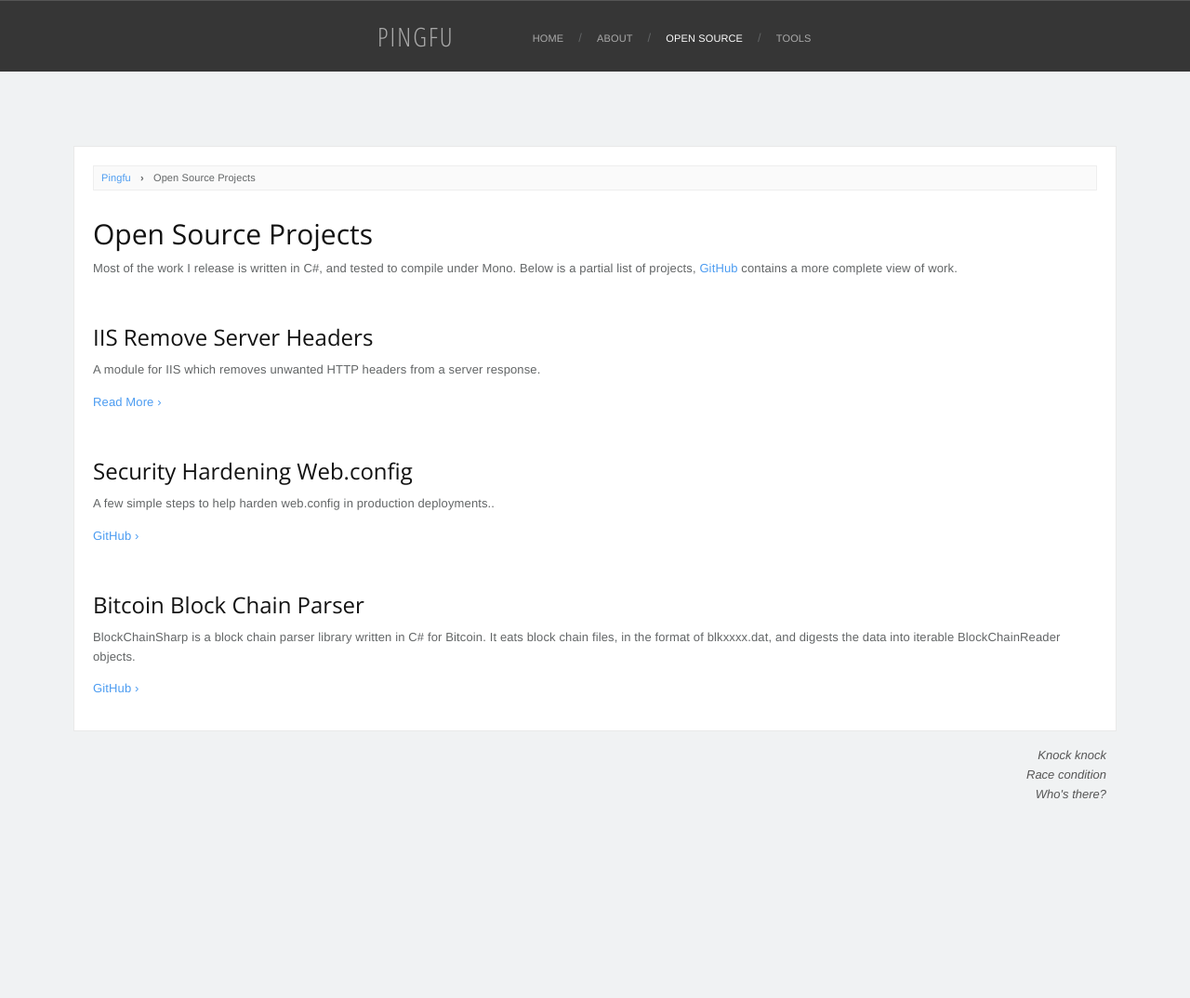
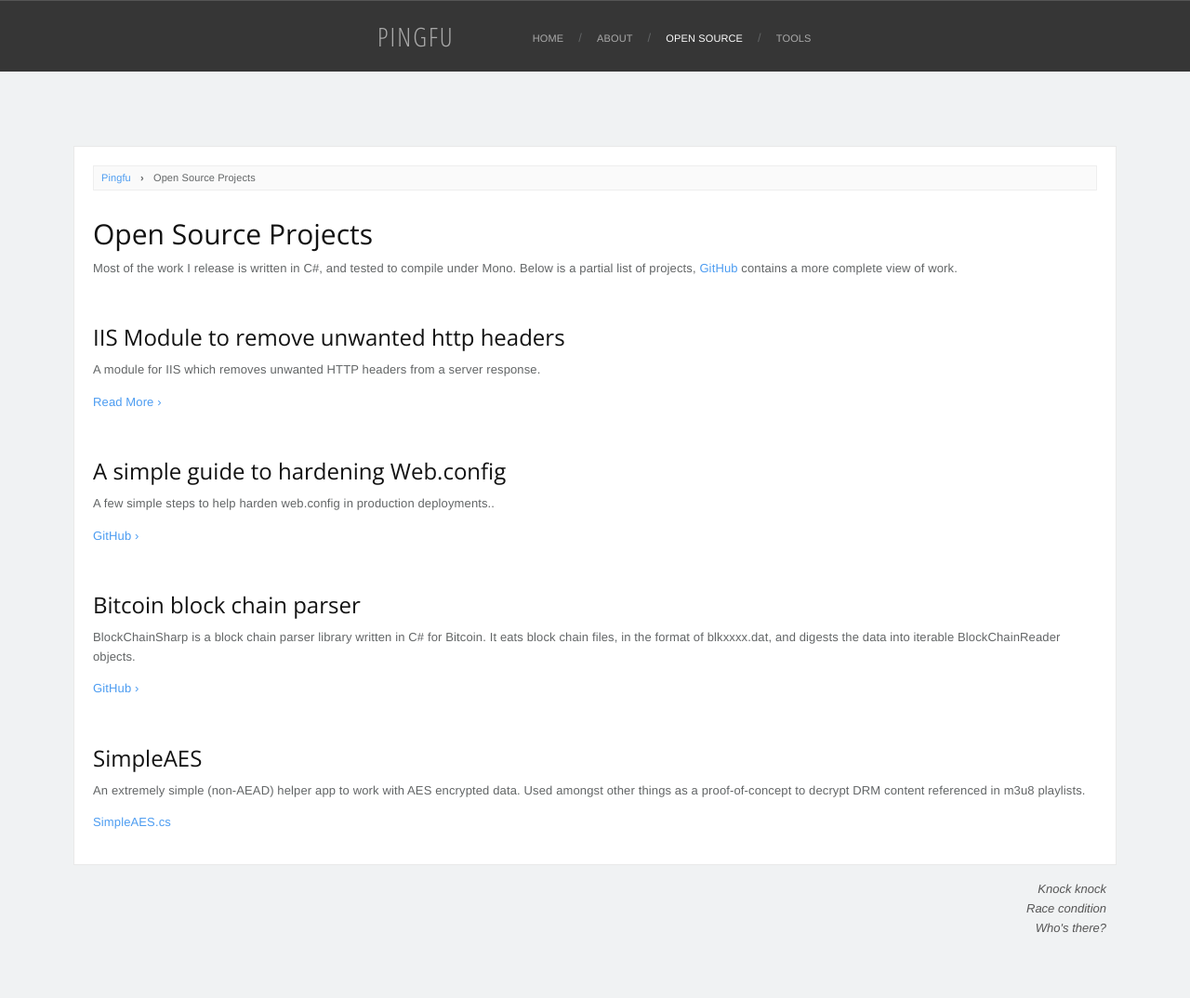
Before and after one commit to pingfu/pingfu.github.io, a Jekyll site: the page built from open-source.html, in a window 1280 px wide. Shown: the whole page at 93% size. Built offline with Jekyll 4.4.1, drawn with Linux system fonts in a browser that asks for light colours; nearby versions of some CDN libraries; Markdown is read by kramdown in place of the engine named in the settings; before the commit the page ends 930 px from its top, so only the background shows below that.

Commit message:
minor updates

```diff
--- a/open-source.html
+++ b/open-source.html
@@ -12,19 +12,25 @@ breadcrumb: Open Source Projects
 	<p>Most of the work I release is written in C#, and tested to compile under Mono. Below is a partial list of projects, <a href="https://github.com/pingfu?tab=repositories" target="_blank">GitHub</a> contains a more complete view of work.</p>
 
 
-	<h2>IIS Remove Server Headers</h2>
+	<h2>IIS Module to remove unwanted http headers</h2>
 	<p>A module for IIS which removes unwanted HTTP headers from a server response.</p>
 	<p><a href="/iis-remove-server-headers">Read More ›</a>
 
 
-	<h2>Security Hardening Web.config</h2>
+	<h2>A simple guide to hardening Web.config</h2>
 	<p>A few simple steps to help harden web.config in production deployments..</p>
 	<p><a target="_blank" href="https://github.com/pingfu/notes/blob/master/Security%20-%20IIS%20-%20Hardening%20the%20web.config.md">GitHub ›</a>
 
 
-	<h2>Bitcoin Block Chain Parser</h2>
+	<h2>Bitcoin block chain parser</h2>
 	<p>BlockChainSharp is a block chain parser library written in C# for Bitcoin. It eats block chain files, in the format of blkxxxx.dat, and digests the data into iterable BlockChainReader objects.</p>
 	<p><a target="_blank" href="https://github.com/pingfu/blockchainsharp">GitHub ›</a>
+
+
+	<h2>SimpleAES</h2>
+	<p>An extremely simple (non-AEAD) helper app to work with AES encrypted data. Used amongst other things as a proof-of-concept to decrypt DRM content referenced in m3u8 playlists.</p>
+	<p><a target="_blank" href="https://gist.github.com/marcbarry/96470e5424bfa2ffd193">SimpleAES.cs</a></p>
+
 
 	<!--
 	<h2>Fluency</h2>
--- a/tools.html
+++ b/tools.html
@@ -18,7 +18,7 @@
 			<p>
 				<a target="_blank" href="http://disposable.pingfu.net/"><strong>disposable.pingfu.net</strong></a>
 				<br>
-				Disposable email, create a short lived throw-away email address - a little help to circumvent spammers and pointless signups.
+				Disposable email, create a short lived throw-away email address - a little help to circumvent spammers and unnecessary signups.
 			</p>
 		</li>
 	</ul>
```
